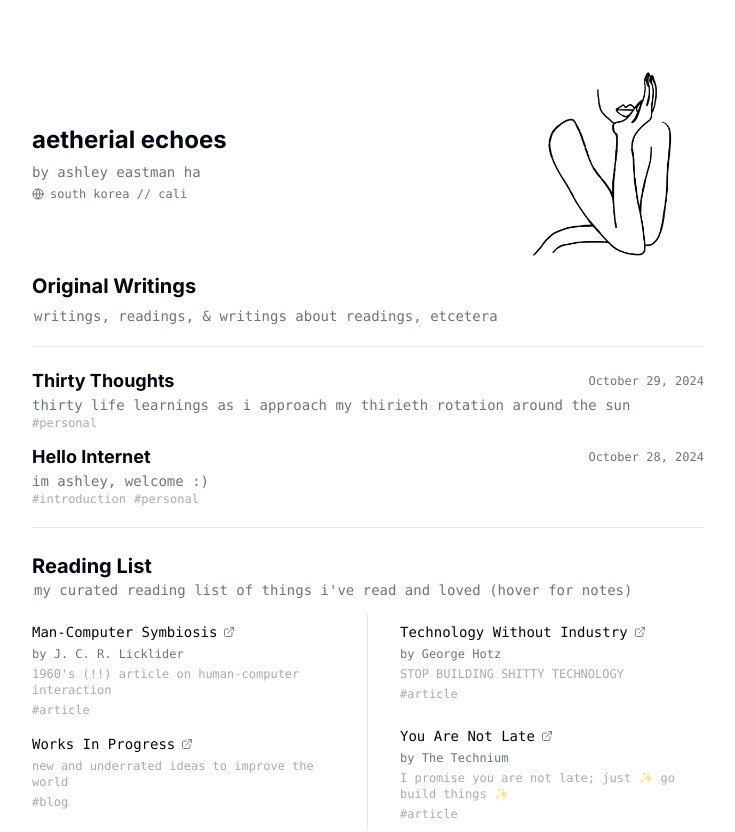
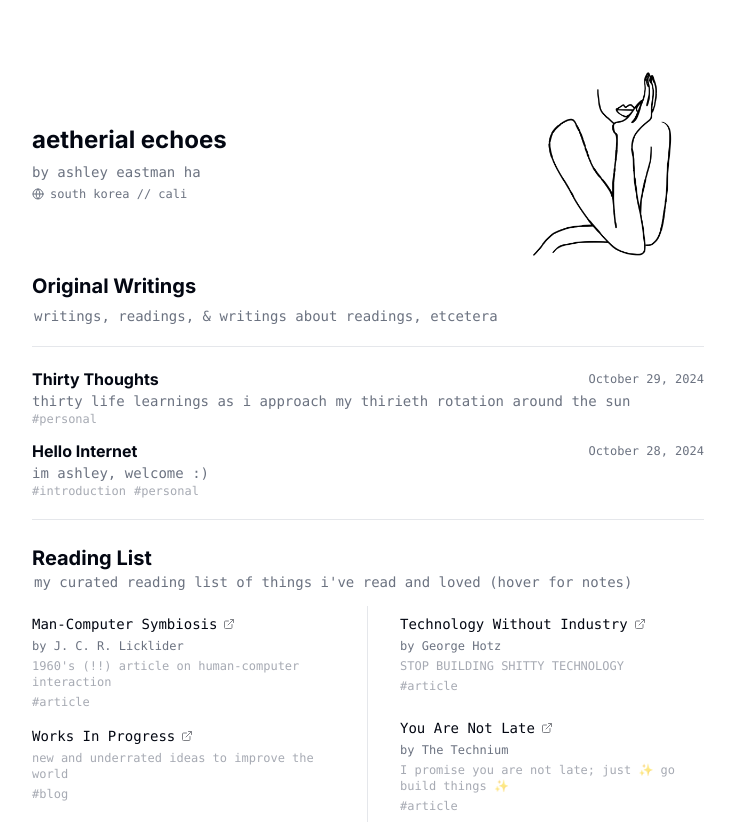
Before and after one commit to ashley-ha/my-cute-blog, a Next.js app: page / in a window 1280 px wide. Shown: the top 832 px of the page, without its empty margins (272-1007 px from the left). Built offline with nearby package versions, Linux system fonts and the light colour scheme.

Commit message:
format fix

```diff
--- a/src/components/PostCard.tsx
+++ b/src/components/PostCard.tsx
@@ -13,7 +13,7 @@ export function PostCard({ post }: PostCardProps) {
       <Link href={`/posts/${post.slug}`}>
         <div>
           <div className="flex items-center justify-between">
-            <h2 className="text-lg font-bold">
+            <h2 className="text-md font-bold">
               {post.title}
             </h2>
             <time className="font-mono text-xs text-muted-foreground">
```
